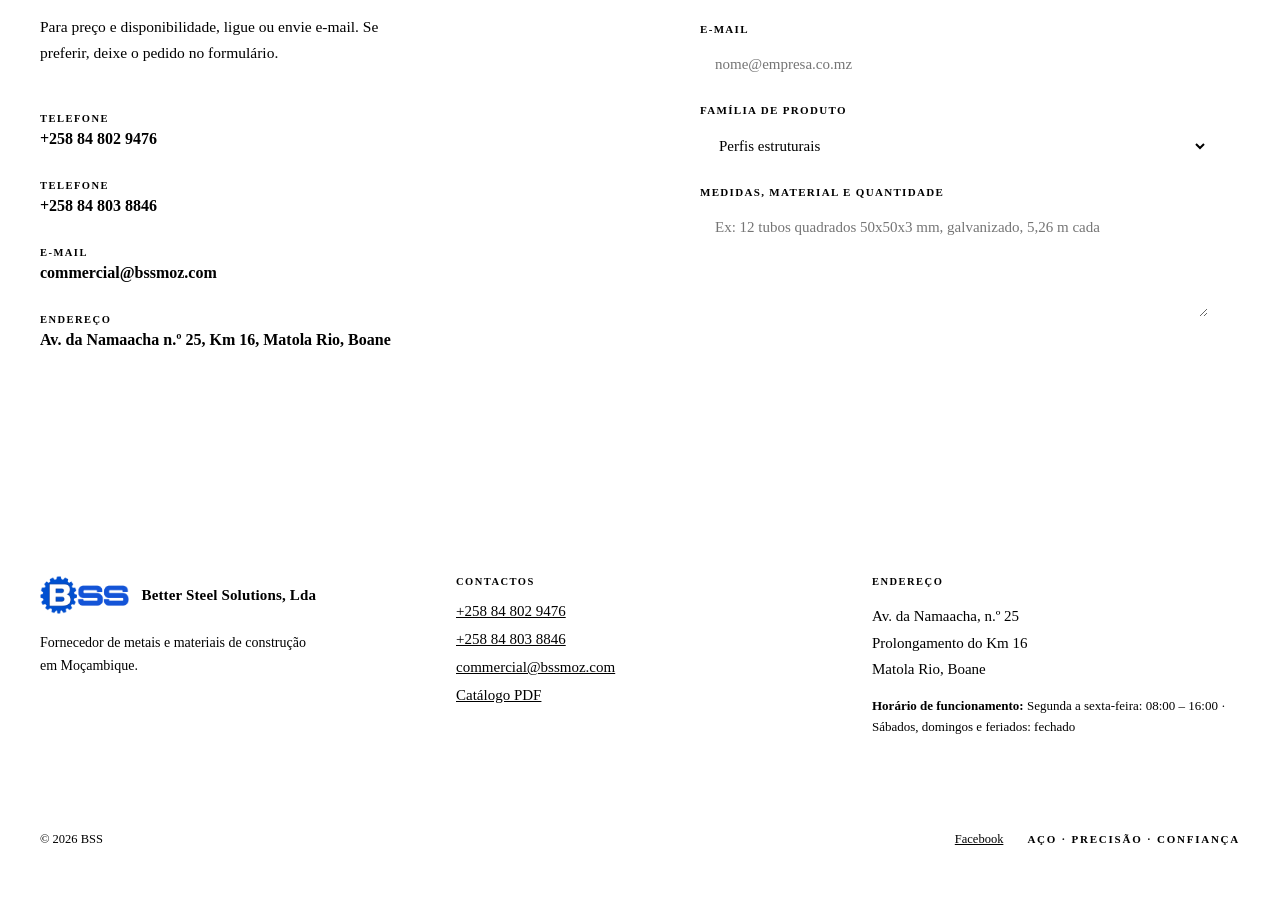
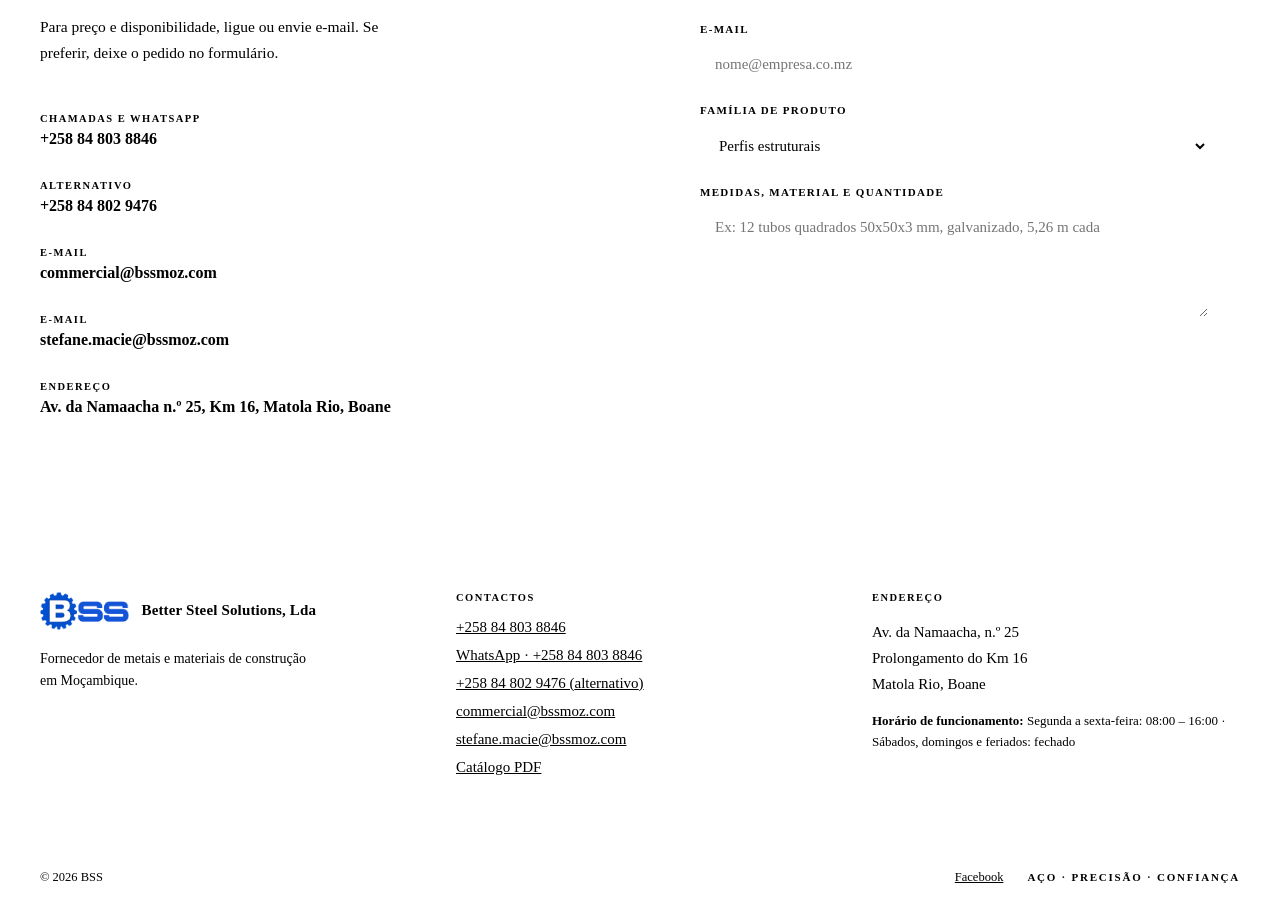
Before and after one commit to kennydasilva/BssMoz_website, a React (Vite) app: page / in a window 1280 px wide. Shown: the part 8298-9213 px from the top of the page. Before the commit the page ends 9175 px from the top, so only its background shows below. Built offline with nearby package versions, Linux system fonts and the light colour scheme; the HTML template or start-up script is replaced by a standard one.

Commit message:
feat: update contacts — 84 803 8846 as main calls/WhatsApp line, 84 802 9476 as alternative, add stefane.macie@bssmoz.com

```diff
--- a/src/components/CtaBanner/CtaBanner.tsx
+++ b/src/components/CtaBanner/CtaBanner.tsx
@@ -12,8 +12,8 @@ export function CtaBanner() {
           <p className={styles.text}>{t.ctaTexto}</p>
         </div>
         <div className={styles.actions}>
-          <a href="tel:+258848029476" className={styles.phone}>
-            +258 84 802 9476
+          <a href="tel:+258848038846" className={styles.phone}>
+            +258 84 803 8846
           </a>
           <a href="mailto:commercial@bssmoz.com" className={styles.email}>
             {t.email}
--- a/src/components/Footer/Footer.tsx
+++ b/src/components/Footer/Footer.tsx
@@ -17,14 +17,25 @@ export function Footer() {
         <div>
           <div className={styles.label}>{t.contactoLabel}</div>
           <div className={styles.links}>
-            <a href="tel:+258848029476" className={styles.link}>
-              +258 84 802 9476
-            </a>
             <a href="tel:+258848038846" className={styles.link}>
               +258 84 803 8846
             </a>
+            <a
+              href="https://wa.me/258848038846"
+              target="_blank"
+              rel="noopener"
+              className={styles.link}
+            >
+              WhatsApp · +258 84 803 8846
+            </a>
+            <a href="tel:+258848029476" className={styles.link}>
+              +258 84 802 9476 ({t.alternativo})
+            </a>
             <a href="mailto:commercial@bssmoz.com" className={styles.link}>
               commercial@bssmoz.com
+            </a>
+            <a href="mailto:stefane.macie@bssmoz.com" className={styles.link}>
+              stefane.macie@bssmoz.com
             </a>
             <a
               href="/catalogo/BSS_CATALOGUE.pdf"
--- a/src/components/QuoteForm/QuoteForm.tsx
+++ b/src/components/QuoteForm/QuoteForm.tsx
@@ -39,9 +39,10 @@ export function QuoteForm() {
   };
 
   const contacts = [
-    { k: lang === "pt" ? "Telefone" : "Phone", v: "+258 84 802 9476" },
-    { k: lang === "pt" ? "Telefone" : "Phone", v: "+258 84 803 8846" },
+    { k: lang === "pt" ? "Chamadas e WhatsApp" : "Calls & WhatsApp", v: "+258 84 803 8846" },
+    { k: lang === "pt" ? "Alternativo" : "Alternative", v: "+258 84 802 9476" },
     { k: "E-mail", v: "commercial@bssmoz.com" },
+    { k: "E-mail", v: "stefane.macie@bssmoz.com" },
     { k: t.endereco, v: "Av. da Namaacha n.º 25, Km 16, Matola Rio, Boane" },
   ];
 
--- a/src/data/translations.ts
+++ b/src/data/translations.ts
@@ -70,6 +70,7 @@ export interface Translation {
   enviadoMsg: string;
   endereco: string;
   catalogoPdf: string;
+  alternativo: string;
   rodapeTexto: string;
   assinatura: string;
   horarioLabel: string;
@@ -140,6 +141,7 @@ export const TRANSLATIONS: Record<Lang, Translation> = {
     enviadoMsg: "O seu e-mail deve abrir com o pedido preenchido. Se não abrir, escreva para commercial@bssmoz.com.",
     endereco: "Endereço",
     catalogoPdf: "Catálogo PDF",
+    alternativo: "alternativo",
     rodapeTexto: "Fornecedor de metais e materiais de construção em Moçambique.",
     assinatura: "Aço · Precisão · Confiança",
     horarioLabel: "Horário de funcionamento",
@@ -172,7 +174,7 @@ export const TRANSLATIONS: Record<Lang, Translation> = {
       },
       {
         question: "Como peço um preço?",
-        answer: "Ligue para +258 84 802 9476 ou envie e-mail para commercial@bssmoz.com com o produto, material, medidas e quantidade. Também pode usar o formulário desta página.",
+        answer: "Ligue ou envie WhatsApp para +258 84 803 8846 (alternativo: +258 84 802 9476), ou envie e-mail para commercial@bssmoz.com ou stefane.macie@bssmoz.com com o produto, material, medidas e quantidade. Também pode usar o formulário desta página.",
       },
       {
         question: "Onde fica o armazém?",
@@ -250,6 +252,7 @@ export const TRANSLATIONS: Record<Lang, Translation> = {
     enviadoMsg: "Your e-mail app should open with the request filled in. If it doesn't, write to commercial@bssmoz.com.",
     endereco: "Address",
     catalogoPdf: "Catalogue PDF",
+    alternativo: "alternative",
     rodapeTexto: "Supplier of metals and construction materials in Mozambique.",
     assinatura: "Steel · Precision · Trust",
     horarioLabel: "Business hours",
@@ -282,7 +285,7 @@ export const TRANSLATIONS: Record<Lang, Translation> = {
       },
       {
         question: "How do I get a price?",
-        answer: "Call +258 84 802 9476 or e-mail commercial@bssmoz.com with the product, material, sizes and quantity. You can also use the form on this page.",
+        answer: "Call or WhatsApp +258 84 803 8846 (alternative: +258 84 802 9476), or e-mail commercial@bssmoz.com or stefane.macie@bssmoz.com with the product, material, sizes and quantity. You can also use the form on this page.",
       },
       {
         question: "Where is the warehouse?",
```
